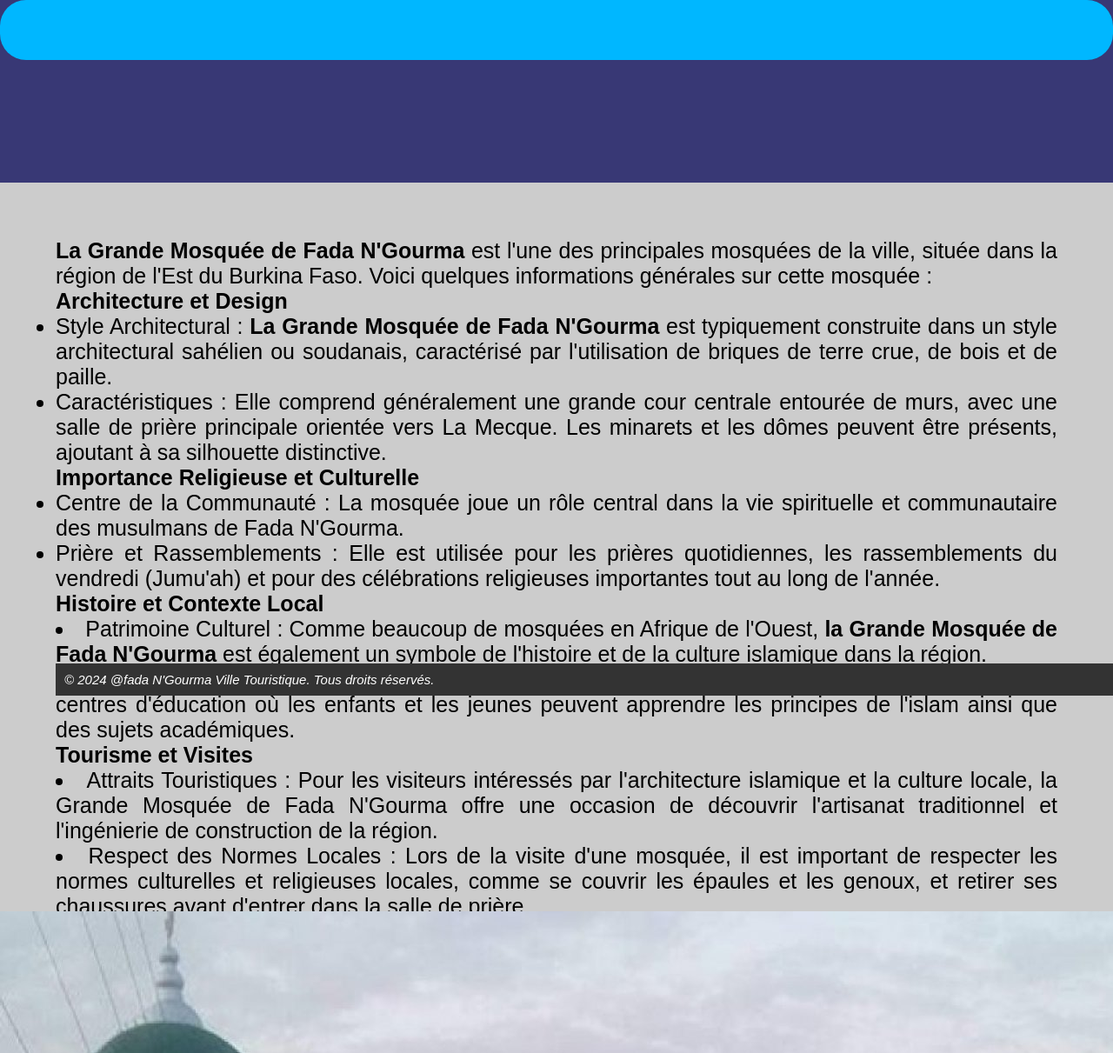
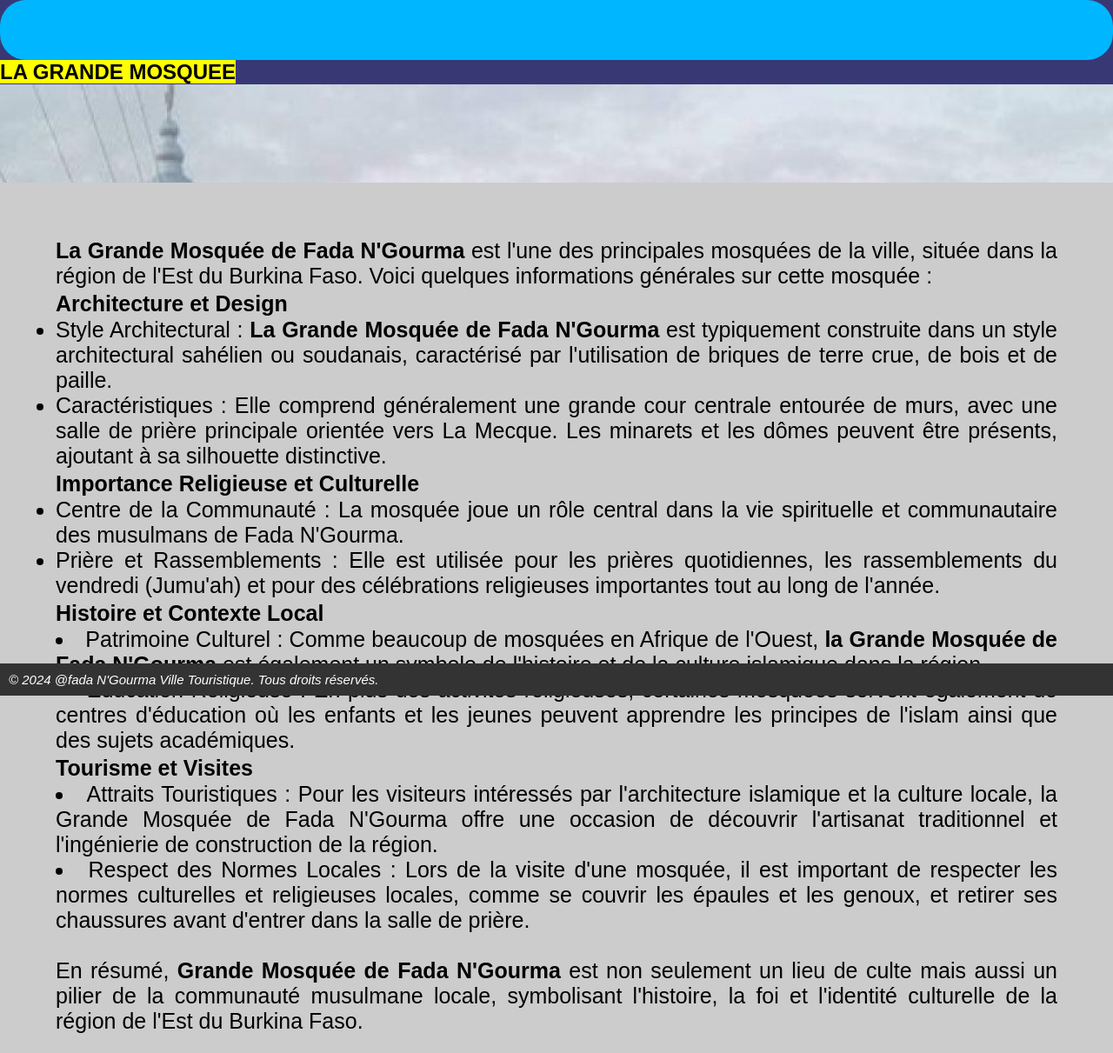
Before and after one commit to TOGO-Ar/projet-groupe, a plain HTML site: page patrimoine/sites touristiques/grande_mosque.html in a window 1280 px wide. Shown: the top 1211 px of the page at 87% size. Drawn offline with Linux system fonts and the light colour scheme.

Commit message:
Update grande_mosque.html

```diff
--- a/patrimoine/sites touristiques/grande_mosque.html
+++ b/patrimoine/sites touristiques/grande_mosque.html
@@ -7,45 +7,52 @@
     <link rel="stylesheet" href="../../stylecss/c.css">
 </head>
 <body>
+    <header>
     <div class="marquee">
         <div class="marquee-text"><strong class="ombre">LA GRANDE MOSQUEE A FADA N'GOURMA</strong></div>
     </div>
+    <div class="marg"></div>
+    <h2 class="pacenter"><mark>LA GRANDE MOSQUEE</mark></h2>
+    </header>
+    <main>
     <div class="hiddenText" id="arbre">
     <p style="font-size: 25px;"><strong>La Grande Mosquée de Fada N'Gourma</strong> est l'une des principales mosquées de la ville, située dans la région de l'Est
          du Burkina Faso. Voici quelques informations générales sur cette mosquée :
          </p>
 
-       <p style="font-size: 25px;"><b> Architecture et Design</b></p>
+       <h3 class="marh3"><b> Architecture et Design</b></h3>
        <ul>
         <li>	Style Architectural :<strong> La Grande Mosquée de Fada N'Gourma</strong> est typiquement construite dans un style architectural sahélien
          ou soudanais, caractérisé par l'utilisation de briques de terre crue, de bois et de paille.</li>
         <li>	Caractéristiques : Elle comprend généralement une grande cour centrale entourée de murs, avec une salle de prière
         principale orientée vers La Mecque. Les minarets et les dômes peuvent être présents, ajoutant à sa silhouette distinctive.</li>
     </ul>
-        <p style="font-size: 25px;"><b>Importance Religieuse et Culturelle</b></p>
+        <h3 class="marh3"><b>Importance Religieuse et Culturelle</b></h3>
         <ul>
         <li>Centre de la Communauté : La mosquée joue un rôle central dans la vie spirituelle et communautaire des musulmans de Fada N'Gourma.</li>
         <li>Prière et Rassemblements : Elle est utilisée pour les prières quotidiennes, les rassemblements du vendredi (Jumu'ah) et pour
         des célébrations religieuses importantes tout au long de l'année.</li>
     </ul>
-       <p style="font-size: 25px;"><b> Histoire et Contexte Local</b></p>
+       <h3 class="marh3"><b> Histoire et Contexte Local</b></h3>
         <li>Patrimoine Culturel : Comme beaucoup de mosquées en Afrique de l'Ouest, <strong>la Grande Mosquée de Fada N'Gourma </strong>est également
             un symbole de l'histoire et de la culture islamique dans la région.</li>
         <li>Éducation Religieuse : En plus des activités religieuses, certaines mosquées servent également de centres d'éducation
         où les enfants et les jeunes peuvent apprendre les principes de l'islam ainsi que des sujets académiques.</li>
-        <p style="font-size: 25px;"><b>Tourisme et Visites</b></p>
+        <h3 class="marh3"><b>Tourisme et Visites</b></h3>
         <li>Attraits Touristiques : Pour les visiteurs intéressés par l'architecture islamique et la culture locale,
              la Grande Mosquée de Fada N'Gourma offre une occasion de découvrir l'artisanat traditionnel et l'ingénierie de construction
              de la région.</li>
         <li>Respect des Normes Locales : Lors de la visite d'une mosquée, il est important de respecter les normes culturelles et
         religieuses locales, comme se couvrir les épaules et les genoux, et retirer ses chaussures avant d'entrer dans la salle de prière.</li>
         </p>
-        <p style="font-size: 25px;">
+        <br><p style="font-size: 25px;">
         En résumé, <strong> Grande Mosquée de Fada N'Gourma</strong> est non seulement un lieu de culte mais aussi un pilier de la communauté musulmane locale, symbolisant l'histoire, la foi et l'identité culturelle de la région de l'Est du Burkina Faso.
         </p>
-        <div class="imagemos">
+    </div>
+        <div class="lien">
             <img src="../../galerie/Gmosque.jpg"alt="image">
         </div>
+        </main>
         <footer>
             <p class="pied"><i>&copy; 2024 @fada N'Gourma Ville Touristique. Tous droits réservés.</i></p>
         </footer>
```
